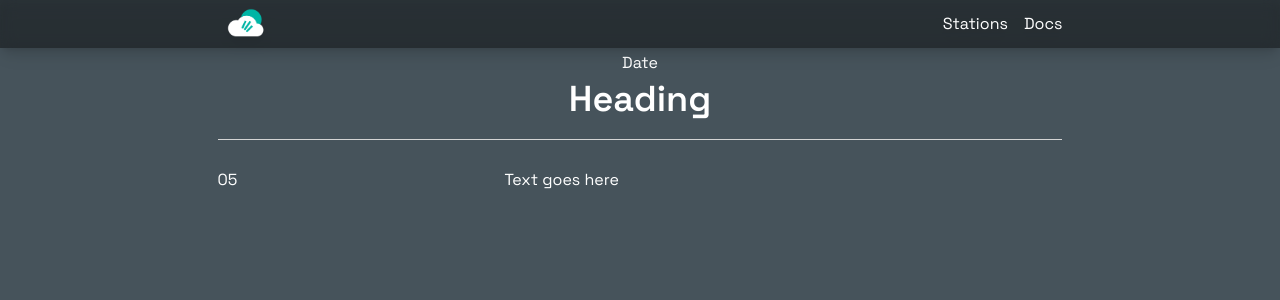
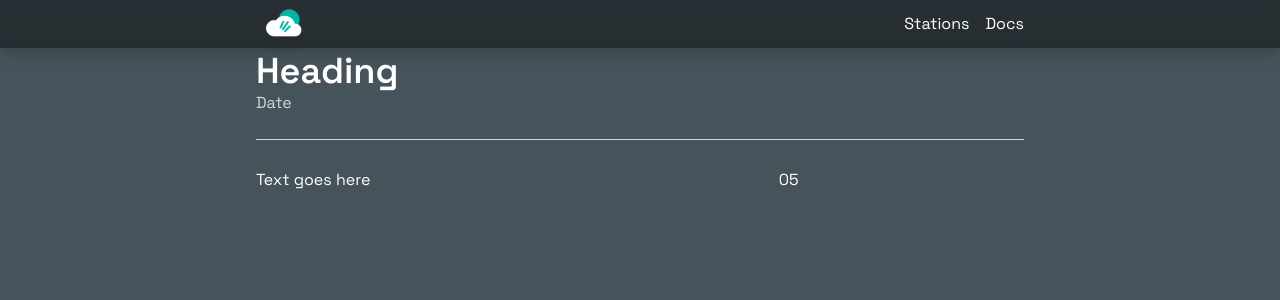
Before and after one commit to kevinchiuu/blog, a SvelteKit app: page / in a window 1280 px wide. Shown: the top 300 px of the page. Built offline with nearby package versions, Linux system fonts and the light colour scheme.

Commit message:
blog template structure change

```diff
--- a/src/lib/components/navbar/navbar.svelte
+++ b/src/lib/components/navbar/navbar.svelte
@@ -11,7 +11,7 @@
 
   <div class="absolute z-50 text-white w-full flex justify-center">
       <nav class="bg-transparent/40 shadow-lg drop-shadow-lg backdrop-blur w-full">
-          <div class="relative flex justify-between h-12 items-center mx-[17%]"f >
+          <div class="relative flex justify-between h-12 items-center mx-[20%]"f >
 
             <div class="flex flex-shrink-0 items-center">
               <a href="https://www.wihi.cc/" class="ml-2 font-medium text-lg"> <img alt class="h-8 w-auto lg:block" src={logo}> </a>
--- a/src/routes/+page.svelte
+++ b/src/routes/+page.svelte
@@ -3,18 +3,18 @@
 </script>
 
 <div class="bg-primary-bg h-screen text-white flex flex-col flex-grow">
-    <div class="pt-[4%] mx-[17%]">
+    <div class="pt-[4%] mx-[20%]">
 
-        <div class="text-center mb-5">
-            <h1 class="pb-1"> Date </h1>
+        <div class="mb-5">
             <h1 class="text-4xl font-semibold"> Heading </h1>
+            <h1 class="pb-1 text-gray-300"> Date </h1>
         </div>
 
         <hr class="border-neutral-300 mb-7"/>
 
         <div class="grid grid-cols-3 gap-4">
+            <div class="col-span-2 ..."> Text goes here </div>
             <div class="">05</div>
-            <div class="col-span-2 ..."> Text goes here </div>
         </div>
     </div>
 </div>
```
